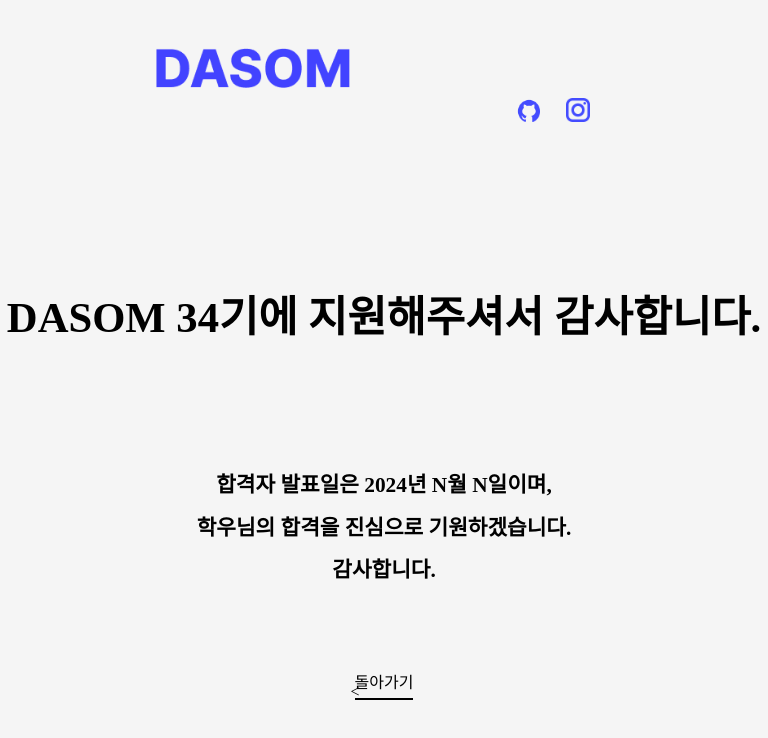
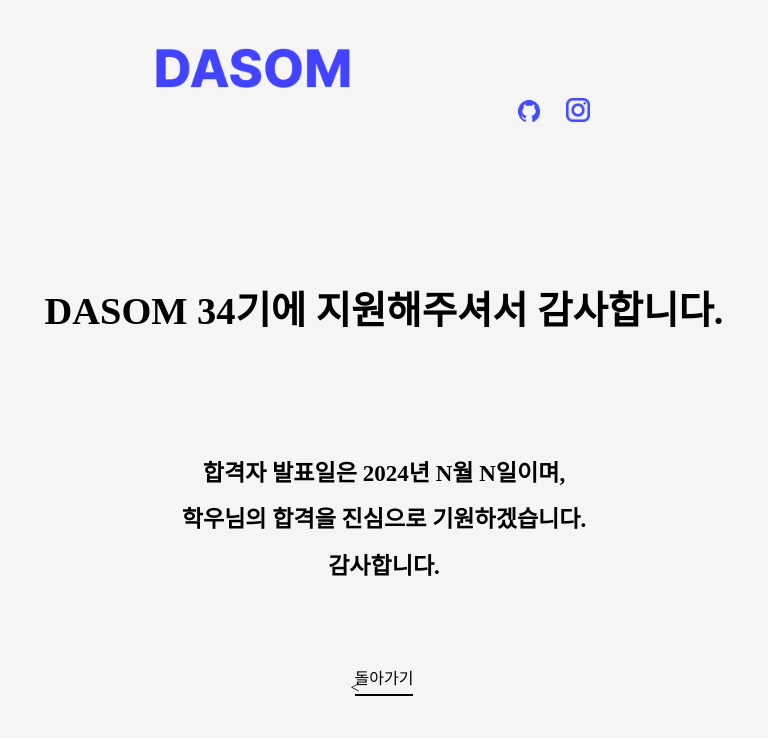
Before and after one commit to DASOM-GitHub/DASOM-Frontend, a React (Create React App) app: page /applysuccess in a window 768 px wide. Shown: the top 738 px of the page. Built offline with nearby package versions, Linux system fonts and the light colour scheme; a web font is replaced by a local one.

Commit message:
Recruit, Apply 작업중

```diff
--- a/src/pages/ApplyPage/Apply.jsx
+++ b/src/pages/ApplyPage/Apply.jsx
@@ -31,14 +31,14 @@
       inputName,
       "학번 : ",
       studentId,
+      "학년 : ",
+      Grade,
+      "학과 : ",
+      Department,
       "연락처 : ",
       tel,
       "지원동기 : ",
-      motivation,
-      "학년 : ",
-      Grade,
-      "학과 : ",
-      Department
+      motivation
     );
     navigate("/ApplySuccess");
   };
--- a/src/pages/ApplyPage/ApplySuccess.css
+++ b/src/pages/ApplyPage/ApplySuccess.css
@@ -1,3 +1,4 @@
+@media screen and (min-width: 768px) {
   .AS-main {
     display: flex;
     justify-content: center;
@@ -39,3 +40,48 @@
       margin-top: 5px; /* Adjust this value based on the desired spacing */
     }
   }
+}
+
+@media screen and (max-width: 768px) {
+  .AS-main {
+    display: flex;
+    justify-content: center;
+    align-items: center;
+    flex-direction: column;
+    margin: 10% auto;
+    width: auto;
+  }
+  .AS-title {
+    font-size: 5vw;
+    font-weight: 800;
+  }
+  .AS-text {
+    font-size: 3vw;
+    font-weight: 800;
+    text-align: center;
+    margin: 10vw;
+    line-height: 2;
+  }
+  .AS-back {
+    text-decoration: none;
+    position: relative;
+    border: none;
+    font-size: 1em;
+    color: #000000;
+    &::before {
+      content: "<";
+      position: absolute;
+      top: 14px;
+      left: -4px; /* Adjust this value based on the length of the arrow */
+      font-size: 1em;
+    }
+    &::after {
+      content: "";
+      display: block;
+      width: 100%;
+      height: 2px;
+      background-color: #000000;
+      margin-top: 5px; /* Adjust this value based on the desired spacing */
+    }
+  }
+}
--- a/src/pages/RecruitPage/Recruit.css
+++ b/src/pages/RecruitPage/Recruit.css
@@ -34,10 +34,11 @@
     justify-content: center;
     align-items: center;
     height: 100px;
+    width: 30%;
   }
   .recruit-button {
     margin-top: 50px;
-    width: 230px;
+    width: 100%;
     height: 50px;
     text-align: center;
     line-height: 50px;
@@ -89,10 +90,11 @@
     justify-content: center;
     align-items: center;
     height: 100px;
+    width: 40%;
   }
   .recruit-button {
     margin-top: 50px;
-    width: 230px;
+    width: 100%;
     height: 50px;
     text-align: center;
     line-height: 50px;
```
Lines whose indentation alone changed are shown as unchanged.
